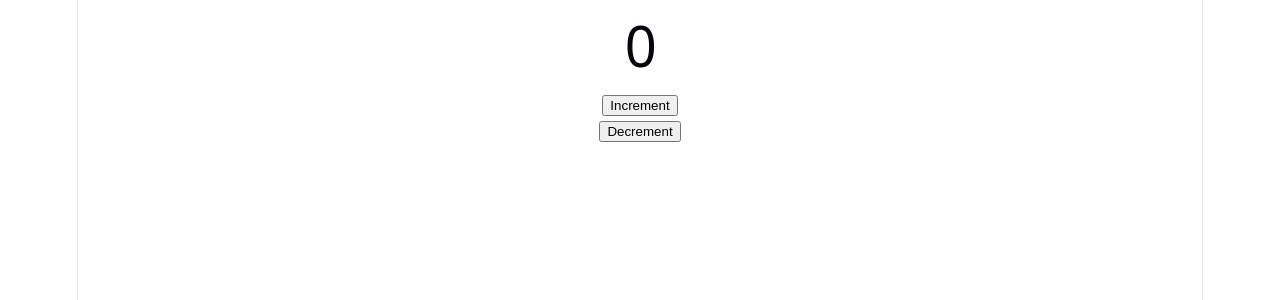
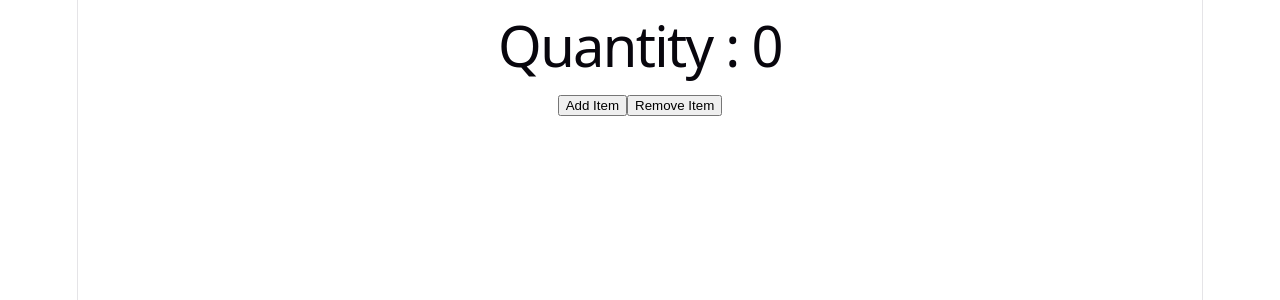
Before and after one commit to ishaagarwal18/FSD, a React app: page / in a window 1280 px wide. Shown: the top 300 px of the page. Built offline with nearby package versions, Linux system fonts and the light colour scheme; the HTML template or start-up script is replaced by a standard one.

Commit message:
usereducer code3

```diff
--- /dev/null
+++ b/src/UR3.jsx
@@ -0,0 +1,31 @@
+//create a react app to display product quantity
+//add button to add item and remove item
+//quantity should never go below 0
+
+import {useReducer} from "react";
+
+function reducer(state, action) {
+    if(action.type==="increment"){
+        return state+1;
+    }
+    else{
+        if(state==0){
+            alert("Quantity cannot be less than 0");
+            return state;
+        }
+        return state-1;
+    }
+}
+function UR3()
+{
+    const[state,dispatch]=useReducer(reducer,0);
+    return(
+        <div>
+            <h1>Quantity : {state}</h1>
+            <button onClick={()=>dispatch({type:"increment"})}>Add Item</button>
+            <button onClick={()=>dispatch({type:"decrement"})}>Remove Item</button>
+        </div>
+    )
+}
+
+export default UR3;
--- a/src/main.jsx
+++ b/src/main.jsx
@@ -24,7 +24,8 @@ import './index.css'
 // import Form1 from './form1.jsx'
 // import Practice from './practice.jsx'
 // import UR1 from './UR1'
-import UR2 from './UR2'
+// import UR2 from './UR2'
+import UR3 from './UR3'
 
 createRoot(document.getElementById('root')).render(
   <StrictMode>
@@ -37,7 +38,8 @@ createRoot(document.getElementById('root')).render(
     {/* <Form1/> */}
     {/* <Practice/> */}
     {/* <UR1 /> */}
-    <UR2 />
+    {/* <UR2 /> */}
+    <UR3 />
 
   </StrictMode>,
 )
```
